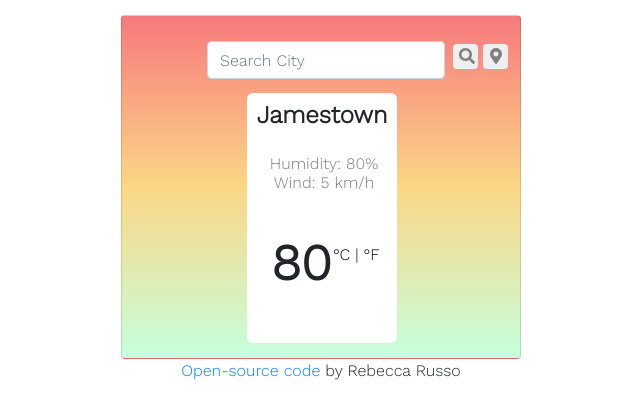
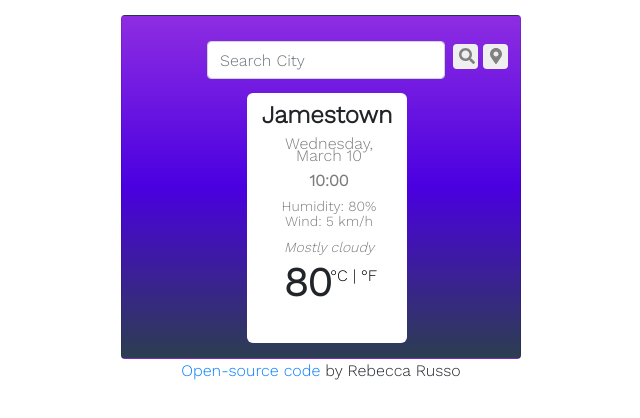
Before and after one commit to beccarusso/rainbow-weather-react, a React (Create React App) app: page / in a window 1280 px wide. Shown: the top 418 px of the page, without its empty margins (319-959 px from the left). Built offline with nearby package versions, Linux system fonts and the light colour scheme.

Commit message:
Whole bunch of minor CSS styling of list items in Main Display

```diff
--- a/src/App.css
+++ b/src/App.css
@@ -28,5 +28,5 @@
 }
 
 .night {
-  background: linear-gradient(to left, #8e2de2, #4a00e0);
+  background: linear-gradient(to bottom, #8e2de2, #4a00e0, #2c3e50);
 }
--- a/src/App.js
+++ b/src/App.js
@@ -10,7 +10,7 @@ function App() {
   function getClassDay() {
     var currentTime = new Date().getHours();
     if (0 <= currentTime && currentTime < 5) {
-      return "morning";
+      return "night";
     }
     if (5 <= currentTime && currentTime < 11) {
       return "morning";
@@ -18,10 +18,10 @@ function App() {
     if (11 <= currentTime && currentTime < 16) {
       return "day";
     }
-    if (16 <= currentTime && currentTime < 22) {
+    if (16 <= currentTime && currentTime < 20) {
       return "evening";
     }
-    if (22 <= currentTime && currentTime <= 24) {
+    if (20 <= currentTime && currentTime <= 24) {
       return "night";
     }
   }
--- a/src/MainDisplay.css
+++ b/src/MainDisplay.css
@@ -1,7 +1,6 @@
 li {
   color: #7c7c7c;
   font-size: 16px;
-  font-weight: 100;
   height: 19px;
   list-style: none;
   left: -18px;
@@ -11,7 +10,7 @@ li {
 .mainDisplay {
   position: relative;
   height: 250px;
-  width: 150px;
+  width: 160px;
   left: 125px;
   text-align: center;
   background: #fff;
@@ -25,13 +24,30 @@ li {
   font-size: 24px;
   margin-top: 4px;
 }
+#date {
+  padding-top: 5px;
+  line-height: 75%;
+}
 
+#time {
+  padding-top: 17px;
+  font-weight: 600;
+}
+#humidity {
+  padding-top: 25px;
+  font-size: 14px;
+}
+
+#wind {
+  font-size: 14px;
+  padding-top: 15px;
+}
 .fahrenheit-link,
 .celsius1 {
   border: none;
   background: none;
   position: relative;
-  top: -20px;
+  top: -15px;
 }
 
 .fahrenheit-link {
@@ -40,9 +56,15 @@ li {
 }
 
 #temperature {
-  font-size: 50px;
+  font-size: 40px;
   position: relative;
   left: 20px;
+}
+
+#description {
+  padding-top: 22px;
+
+  font-size: 14px;
 }
 
 .icon {
--- a/src/MainDisplay.js
+++ b/src/MainDisplay.js
@@ -11,16 +11,18 @@ export default function MainDisplay() {
         <br />
       </div>
       <ul>
-        <li id="date"></li>
+        <li id="date">Wednesday, March 10</li>
 
-        <li>
-          Humidity: <span id="humidity"></span>80%
+          <li id="time">10:00</li>
+
+        <li id="humidity">
+          Humidity: <span id="humidity-percent">80%</span>
         </li>
-        <li>
-          Wind: <span id="wind"></span>
+        <li id="wind">
+          Wind: <span id="wind-speed"></span>
           <span className="windUnits"></span>5 km/h
         </li>
-        <li id="description">
+        <li id="description"><em> Mostly cloudy </em>
           <div className="icon"></div>
         </li>
       </ul>
```
